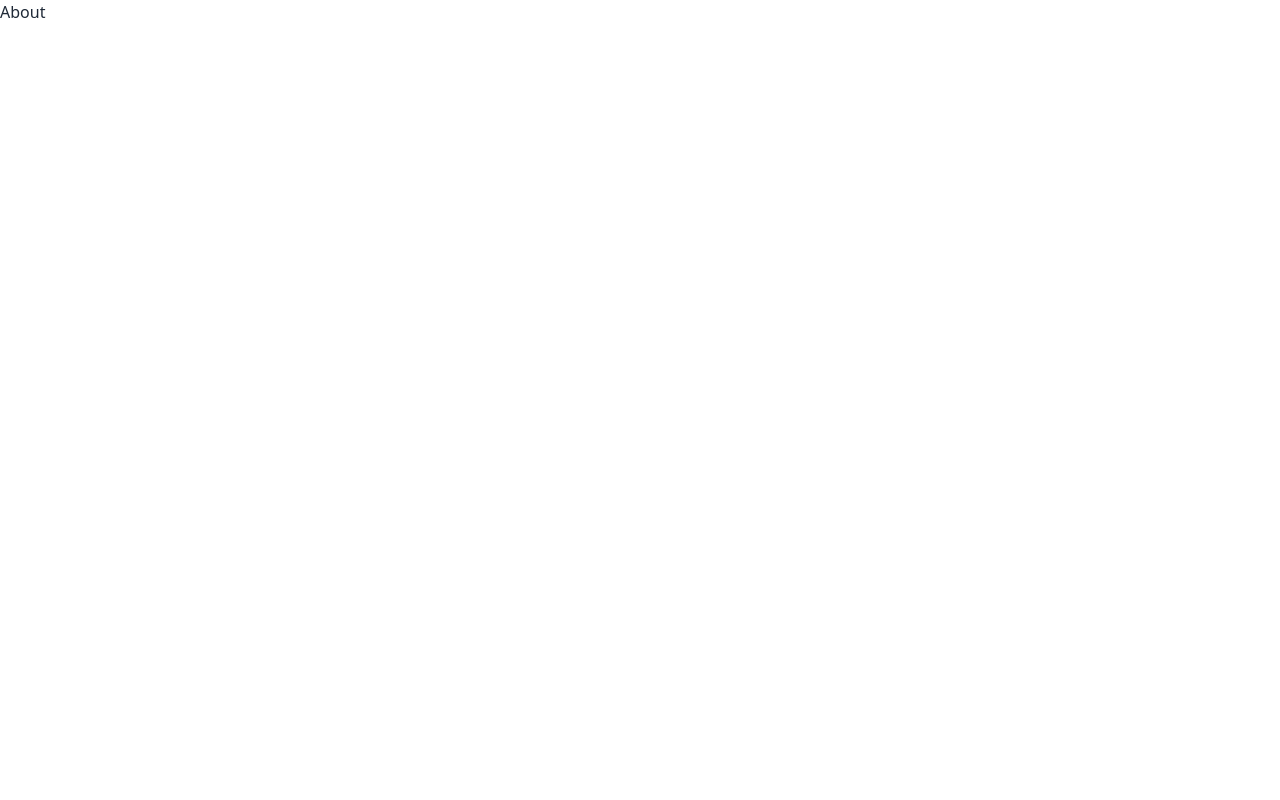
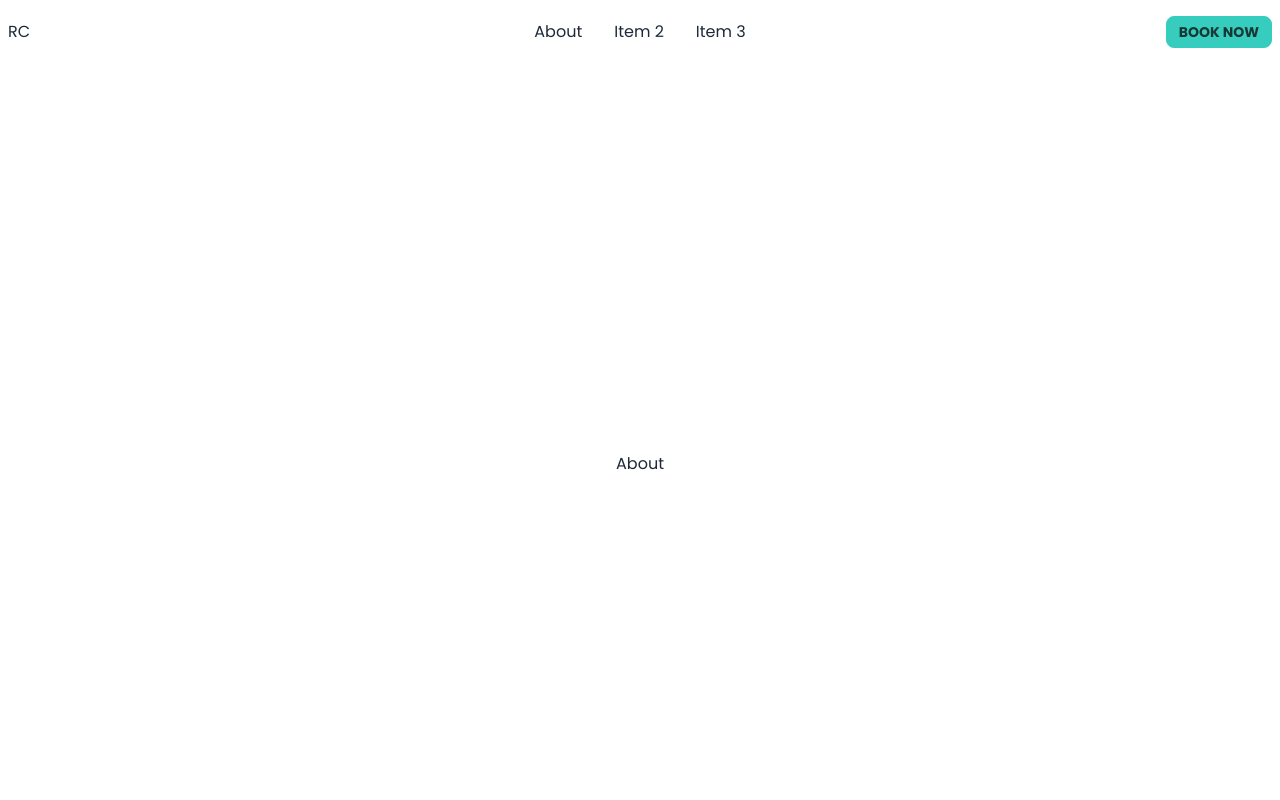
Before and after one commit to olegchursin/ryan-cunningham-hair, a Next.js app: page /about in a window 1280 px wide. Shown: the top 800 px of the page. Built offline with nearby package versions, Linux system fonts and the light colour scheme.

Commit message:
fix: add Layout component

```diff
--- a/components/organisms/Navbbar.tsx
+++ b/components/organisms/Navbbar.tsx
@@ -3,7 +3,7 @@ import React from 'react';
 
 const Navbbar = () => {
   return (
-    <div className="navbar bg-white dark:bg-slate-900">
+    <div className="container navbar bg-white dark:bg-slate-900">
       <div className="navbar-start">
         <div className="dropdown">
           <label tabIndex={0} className="btn btn-ghost lg:hidden">
@@ -37,7 +37,7 @@ const Navbbar = () => {
             </li>
           </ul>
         </div>
-        <a className="btn btn-ghost normal-case text-xl">RC</a>
+        <Link href="/">RC</Link>
       </div>
       <div className="navbar-center hidden lg:flex">
         <ul className="menu menu-horizontal p-0">
--- /dev/null
+++ b/components/templates/Layout.tsx
@@ -0,0 +1,36 @@
+import Head from 'next/head';
+import React from 'react';
+
+import Footer from '../organisms/Footer';
+import Navbbar from '../organisms/Navbbar';
+
+const Layout = ({ children }) => {
+  return (
+    <>
+      <Head>
+        <title>Ryan Cunningham Hair</title>
+        <link rel="icon" href="/favicon.ico" />
+        <link rel="preconnect" href="https://fonts.googleapis.com" />
+        <link
+          rel="preconnect"
+          href="https://fonts.gstatic.com"
+          crossOrigin="anonymous"
+        />
+        <link
+          href="https://fonts.googleapis.com/css2?family=Poppins:wght@100;400;700&display=swap"
+          rel="stylesheet"
+        />
+      </Head>
+
+      <Navbbar />
+      <div className="flex flex-col items-center justify-center min-h-screen py-2">
+        <main className="flex flex-col items-center justify-center w-full flex-1 px-20 text-center">
+          {children}
+        </main>
+      </div>
+      <Footer />
+    </>
+  );
+};
+
+export default Layout;
--- a/pages/about.tsx
+++ b/pages/about.tsx
@@ -1,7 +1,13 @@
 import React from 'react';
 
+import Layout from '../components/templates/Layout';
+
 const about = () => {
-  return <div>About</div>;
+  return (
+    <Layout>
+      <h1>About</h1>
+    </Layout>
+  );
 };
 
 export default about;
--- a/pages/index.tsx
+++ b/pages/index.tsx
@@ -1,28 +1,15 @@
 import type { NextPage } from 'next';
-import Head from 'next/head';
 
-import Footer from '../components/organisms/Footer';
 import Hero from '../components/organisms/Hero';
-import Navbbar from '../components/organisms/Navbbar';
 import Testimonials from '../components/organisms/Testimonials';
+import Layout from '../components/templates/Layout';
 
 const Home: NextPage = () => {
   return (
-    <>
-      <Head>
-        <title>Ryan Cunningham Hair</title>
-        <link rel="icon" href="/favicon.ico" />
-      </Head>
-      <Navbbar />
-      <div className="flex flex-col items-center justify-center min-h-screen py-2">
-        <main className="flex flex-col items-center justify-center w-full flex-1 px-20 text-center">
-          <Hero />
-          <Testimonials />
-        </main>
-
-        <Footer />
-      </div>
-    </>
+    <Layout>
+      <Hero />
+      <Testimonials />
+    </Layout>
   );
 };
 
```
